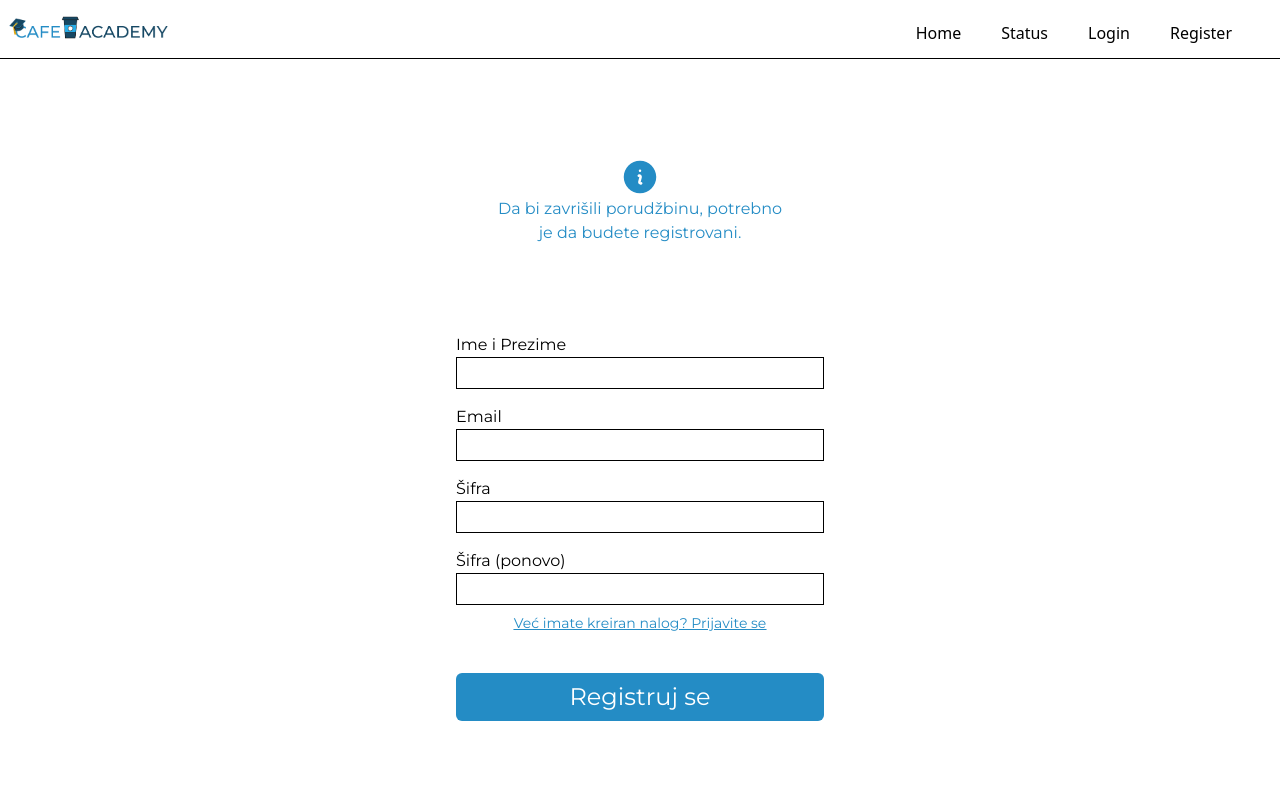
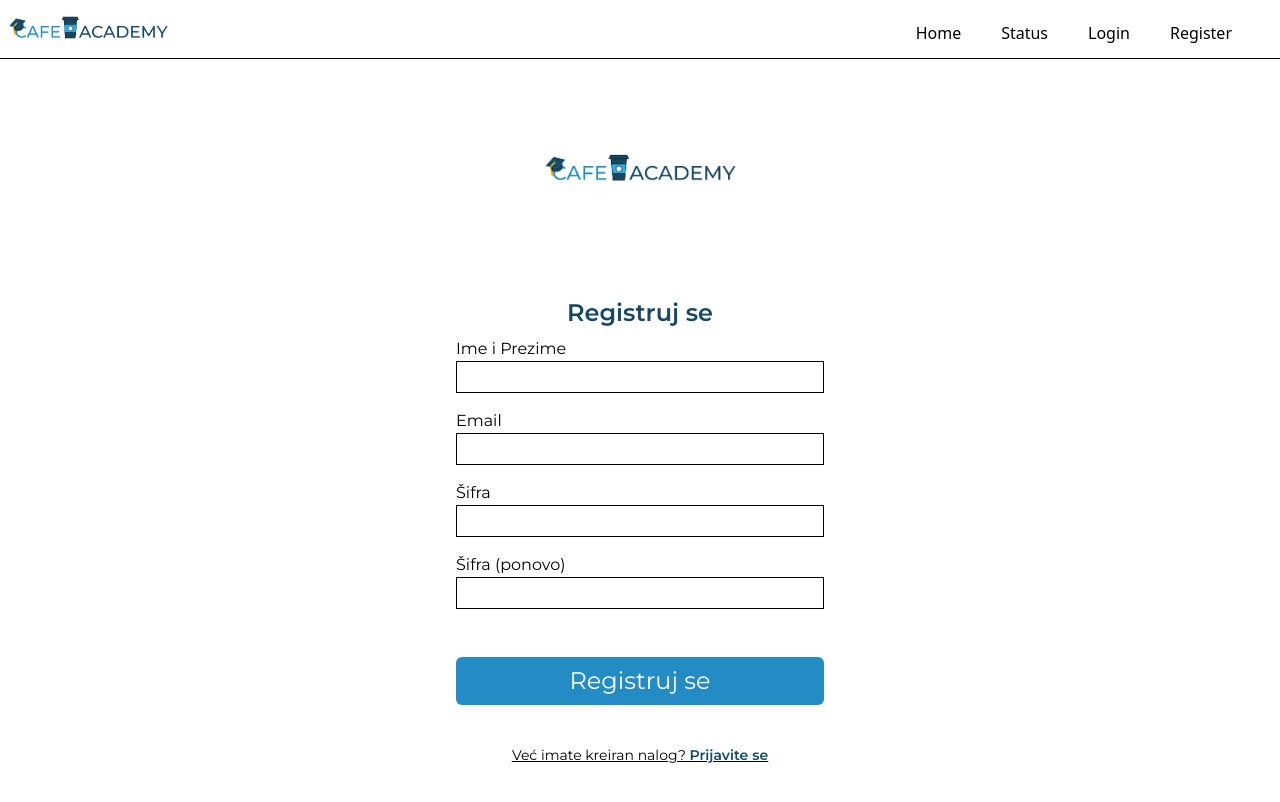
Before and after one commit to aleksaSmiljic/caffe-academy-team3, a React (Vite) app: page /register in a window 1280 px wide. Shown: the top 802 px of the page. Built offline with nearby package versions, Linux system fonts and the light colour scheme.

Commit message:
changed styles on Register Page

```diff
--- a/src/pages/RegisterPage.jsx
+++ b/src/pages/RegisterPage.jsx
@@ -40,26 +40,29 @@ export function RegisterPage() {
 
   return (
     <div className="flex flex-col bg-white items-center justify-center w-full h-screen">
+      <img
+        src="logo.png"
+        alt="caffee academy logo"
+        className="w-48 h-auto pb-28"
+      />
       {login ? (
         <div className="flex justify-center items-center flex-col">
-          <h2 className="text-3xl font-montserrat text-center">
+          <h2 className="text-3xl font-montserrat text-center font-medium">
             Uspešno ste se registrovali!
           </h2>
           <h2 className="text-lg m-6 text-center font-montserrat">
-            Čestitamo! Uspešno ste se registrovali. Sada možete uživati u brzom
-            i jednostavnom naručivanju omiljene kafe online!
+            <span className="text-[#248CC5]">Čestitamo!</span> Uspešno ste se
+            registrovali. Sada možete uživati u brzom i jednostavnom naručivanju
+            omiljene kafe online!
           </h2>
           <button className="block py-2 px-4 my-10 w-[200px] text-xl md:text-2xl text-white bg-[#248CC5] hover:bg-[#164864] duration-300 rounded-md font-montserrat">
             <Link to="/">Home Page</Link>
           </button>
         </div>
       ) : (
-        <>
-          <div className="w-full pb-20 flex justify-center items-center flex-col">
-            <InformationCircleIcon className="w-10 h-10 text-[#248CC5]" />
-            <p className="font-montserrat text-[#248CC5] w-[300px] text-center">
-              Da bi zavrišili porudžbinu, potrebno je da budete registrovani.
-            </p>
+        <div className="flex justify-center items-center flex-col">
+          <div className="text-2xl font-montserrat font-semibold text-[#164864]">
+            Registruj se
           </div>
           <div className="w-full">
             <form
@@ -117,17 +120,23 @@ export function RegisterPage() {
                   onChange={handleInputChange}
                 />
               </label>
-              <p className="underline font-montserrat text-sm text-[#248CC5]">
-                <Link to="/login">Već imate kreiran nalog? Prijavite se</Link>
-              </p>
-              <div className="w-full px-4 md:w-[400px]">
+
+              <div className="w-full px-4 md:w-[400px] flex items-center flex-col">
                 <button className="block py-2 px-4 my-10 w-full text-xl md:text-2xl text-white bg-[#248CC5] hover:bg-[#164864] duration-300 rounded-md font-montserrat">
                   Registruj se
                 </button>
+                <p className="underline font-montserrat text-sm">
+                  <Link to="/login">
+                    Već imate kreiran nalog?{" "}
+                    <span className="text-[#164864] font-semibold">
+                      Prijavite se
+                    </span>
+                  </Link>
+                </p>
               </div>
             </form>
           </div>
-        </>
+        </div>
       )}
     </div>
   );
```
